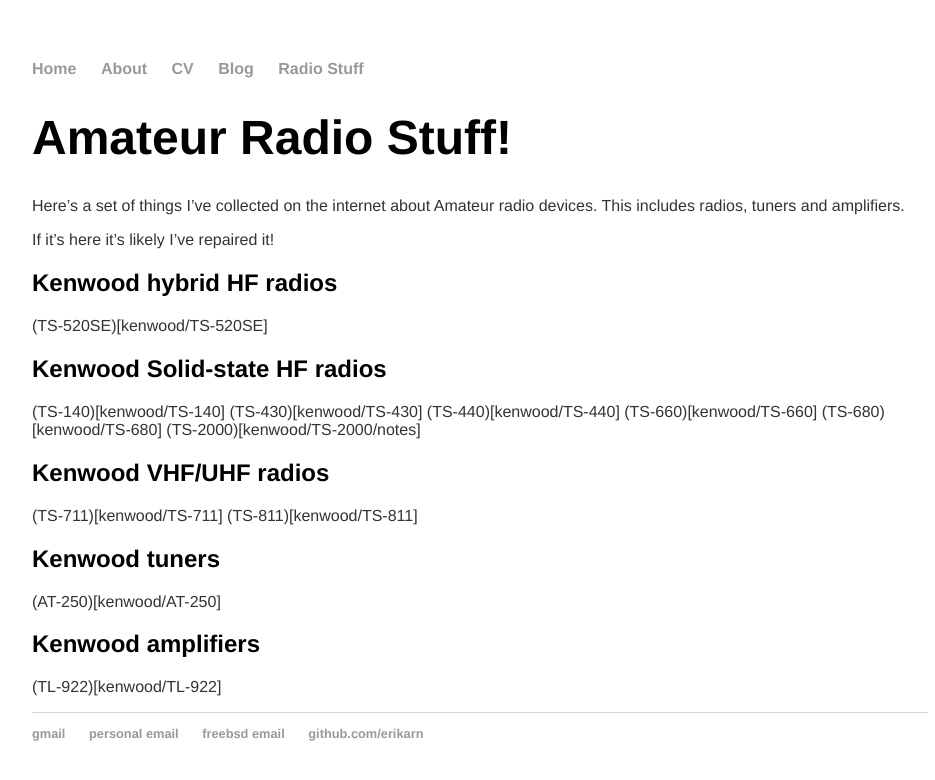
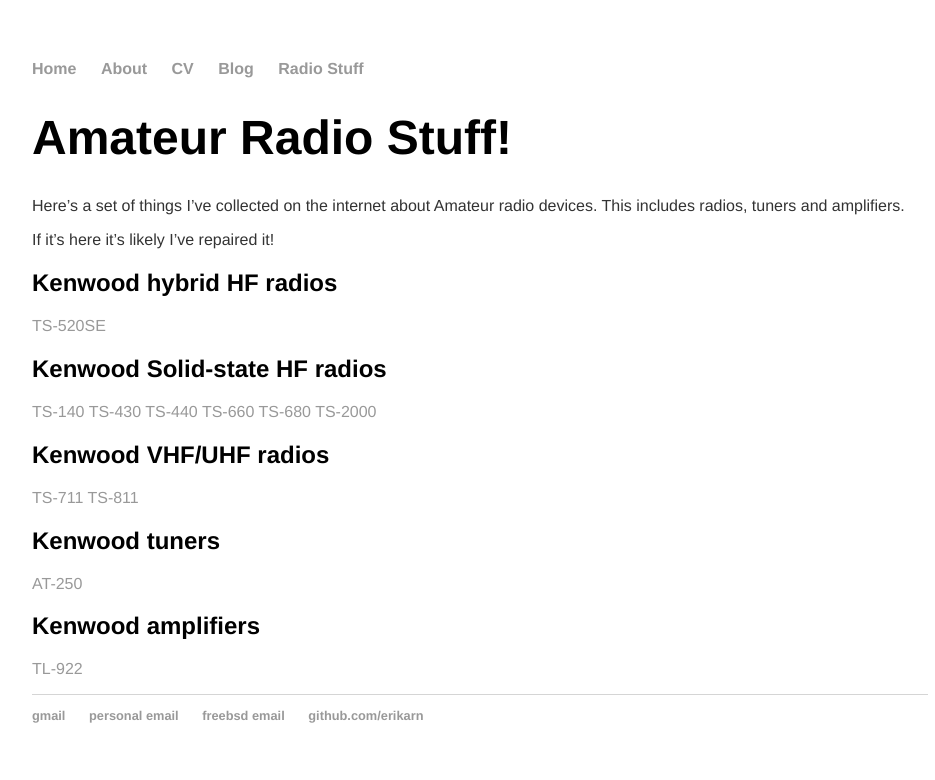
Before and after one commit to erikarn/erikarn.github.io, a Jekyll site: the page built from radio.md, in a window 1280 px wide. Shown: the top 780 px of the page, without its empty margins (160-1095 px from the left). Built offline with Jekyll 4.4.1, drawn with Linux system fonts in a browser that asks for light colours.

Commit message:
OK, this may fix the links

```diff
--- a/radio.md
+++ b/radio.md
@@ -12,26 +12,26 @@
 
 ## Kenwood hybrid HF radios
 
- (TS-520SE)[kenwood/TS-520SE]
+ [TS-520SE](kenwood/TS-520SE/notes)
 
 ## Kenwood Solid-state HF radios
 
- (TS-140)[kenwood/TS-140]
- (TS-430)[kenwood/TS-430]
- (TS-440)[kenwood/TS-440]
- (TS-660)[kenwood/TS-660]
- (TS-680)[kenwood/TS-680]
- (TS-2000)[kenwood/TS-2000/notes]
+ [TS-140](kenwood/TS-140/notes)
+ [TS-430](kenwood/TS-430/notes)
+ [TS-440](kenwood/TS-440/notes)
+ [TS-660](kenwood/TS-660/notes)
+ [TS-680](kenwood/TS-680/notes)
+ [TS-2000](kenwood/TS-2000/notes)
 
 ## Kenwood VHF/UHF radios
 
- (TS-711)[kenwood/TS-711]
- (TS-811)[kenwood/TS-811]
+ [TS-711](kenwood/TS-711/notes)
+ [TS-811](kenwood/TS-811/notes)
 
 ## Kenwood tuners
 
- (AT-250)[kenwood/AT-250]
+ [AT-250](kenwood/AT-250/notes)
 
 ## Kenwood amplifiers
 
- (TL-922)[kenwood/TL-922]
+ [TL-922](kenwood/TL-922/notes)
```
